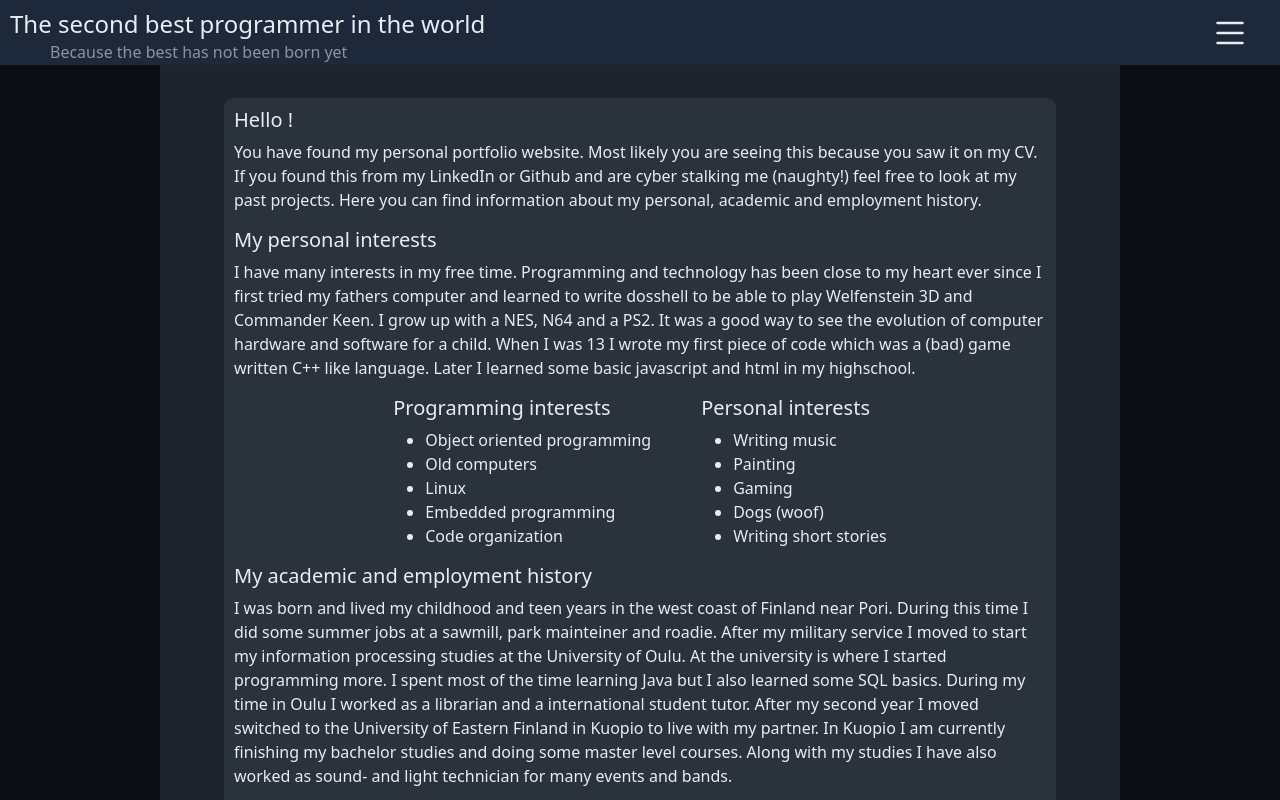
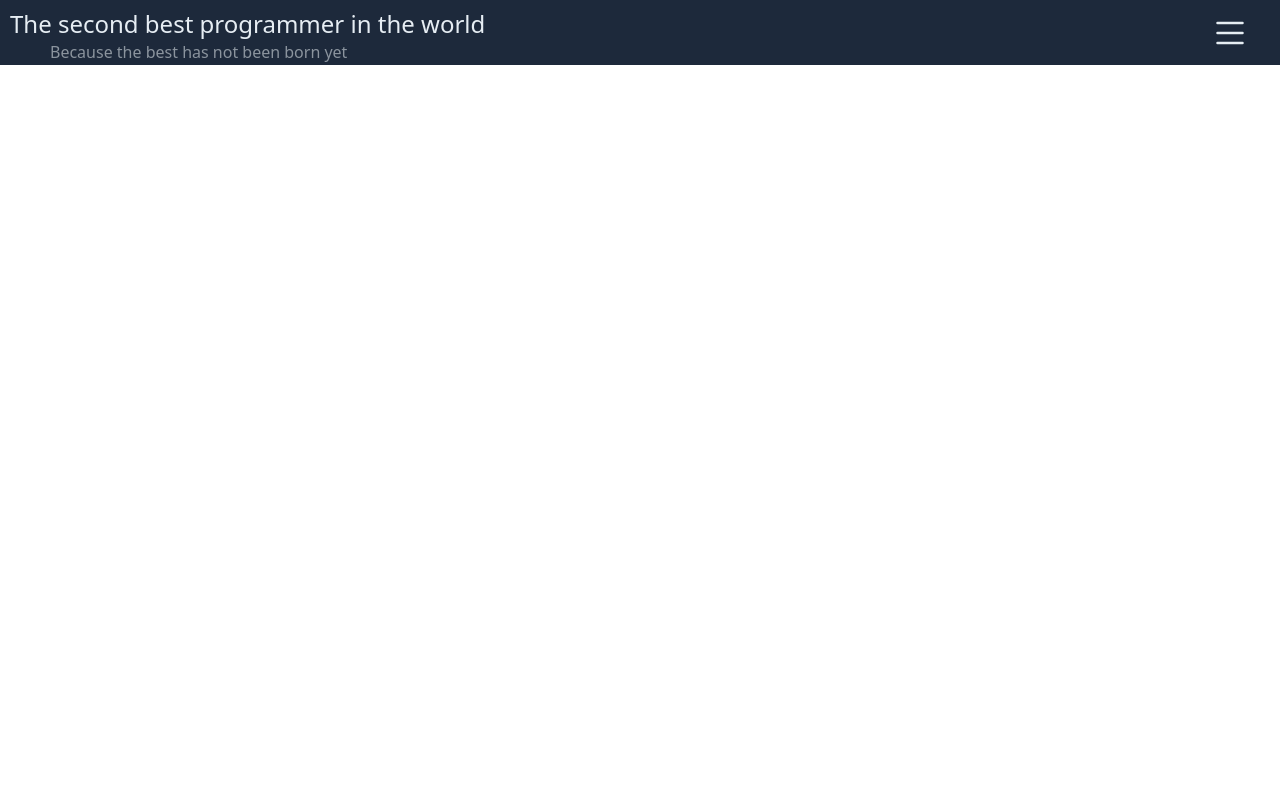
Before and after one commit to KeijoPitkanen/portfolio-website, a React (Vite) app: page / in a window 1280 px wide. Shown: the top 800 px of the page. Built offline with nearby package versions, Linux system fonts and the light colour scheme.

Commit message:
change frontpage elemetns route path

```diff
--- a/src/App.tsx
+++ b/src/App.tsx
@@ -10,7 +10,7 @@
     <div className="main">
       <TopBar />
       <Routes>
-        <Route path="/" element={<FrontPage />} />
+        <Route path="/portfolio-website/" element={<FrontPage />} />
       </Routes>
     </div>
   );
```
